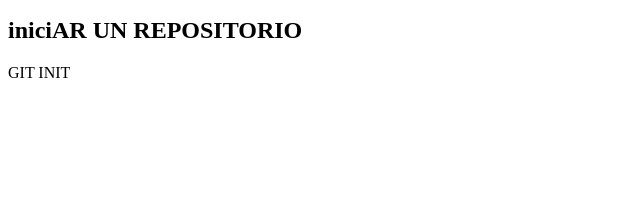
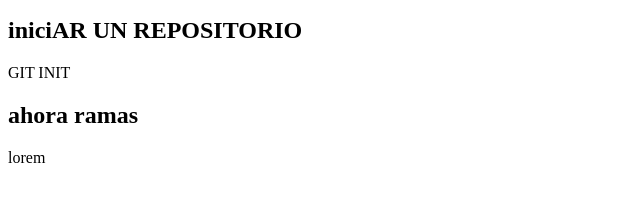
Before and after one commit to ustares/mi-repositorio, a plain HTML site: page index.html in a window 1280 px wide. Shown: the part 101-302 px from the top of the page, without its empty margins (0-640 px from the left). Drawn offline with Linux system fonts and the light colour scheme.

Commit message:
agregamos una linea

```diff
--- a/index.html
+++ b/index.html
@@ -11,5 +11,8 @@
    <p>git ES UN CONTROL DE VERSIONES</p>
    <h2>iniciAR UN REPOSITORIO</h2>
    <P>GIT INIT</P>
+
+   <h2>ahora ramas</h2>
+   <p>lorem</p>
 </body>
 </html>
```
